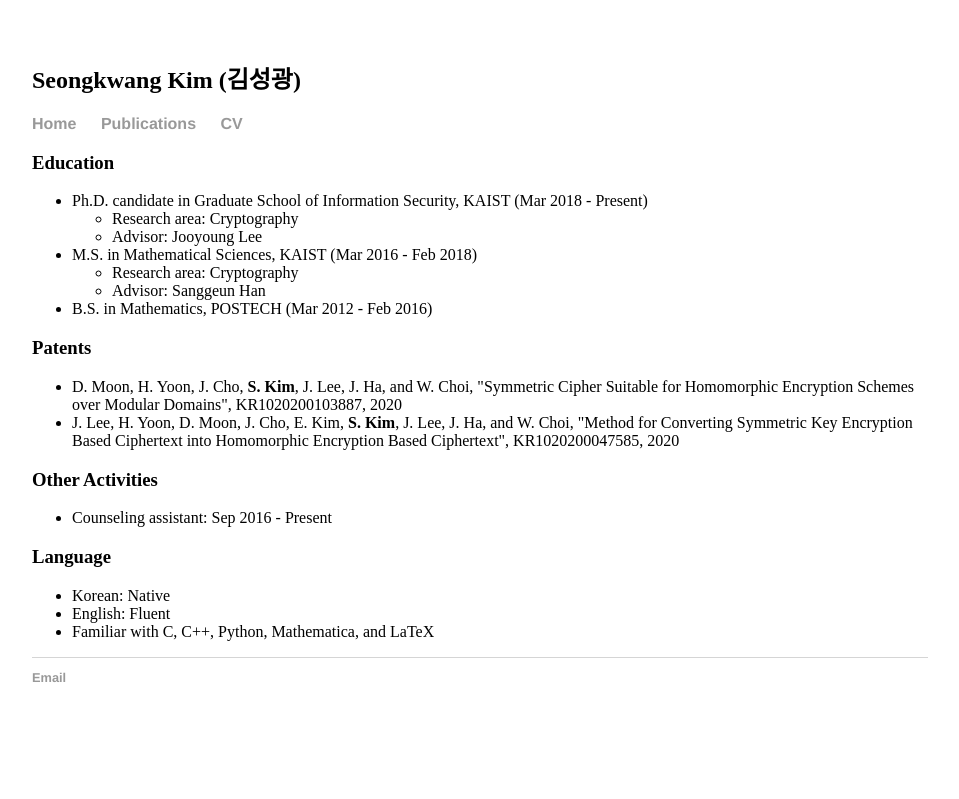
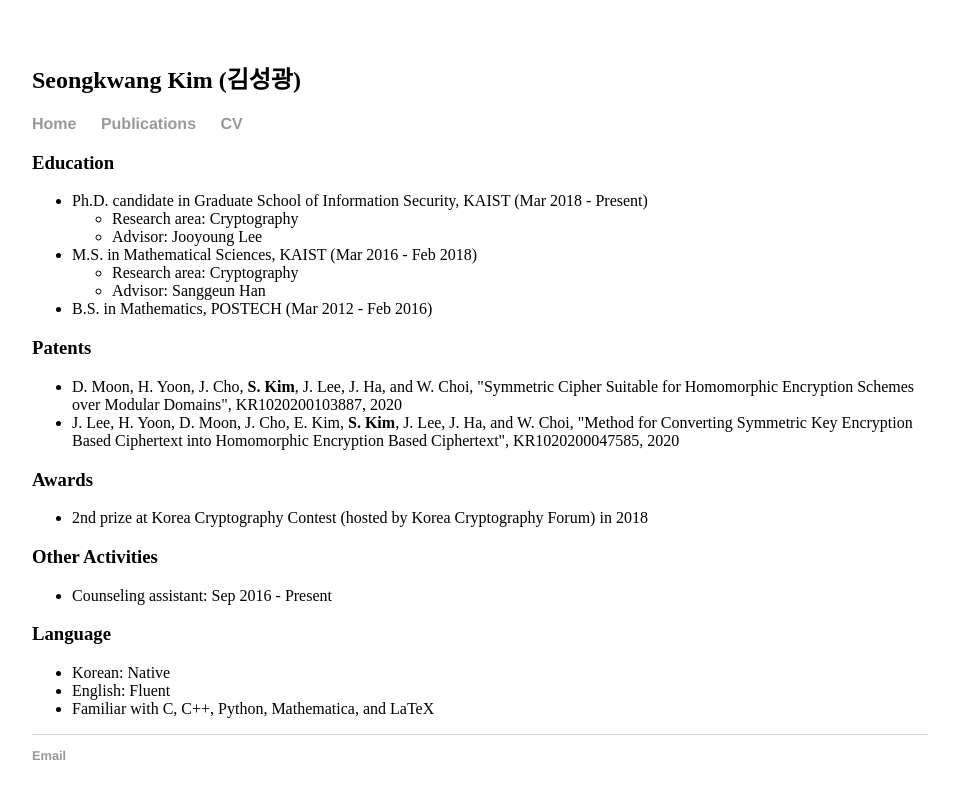
Before and after one commit to sgk1m/sgk1m.github.io, a Jekyll site: the page built from cv.html, in a window 1280 px wide. Shown: the top 799 px of the page, without its empty margins (160-1119 px from the left). Built offline with Jekyll 4.4.1, drawn with Linux system fonts in a browser that asks for light colours.

Commit message:
Update cv.html
Add awards

```diff
--- a/cv.html
+++ b/cv.html
@@ -28,6 +28,10 @@
 			KR1020200047585, 2020
 		</li>
 	</ul>
+	<h3>Awards</h3>
+	<ul>
+		<li>2nd prize at Korea Cryptography Contest (hosted by Korea Cryptography Forum) in 2018</li>
+	</ul>
 	<h3>Other Activities</h3>
 	<ul>
 		<li>Counseling assistant: Sep 2016 - Present</li>
```
